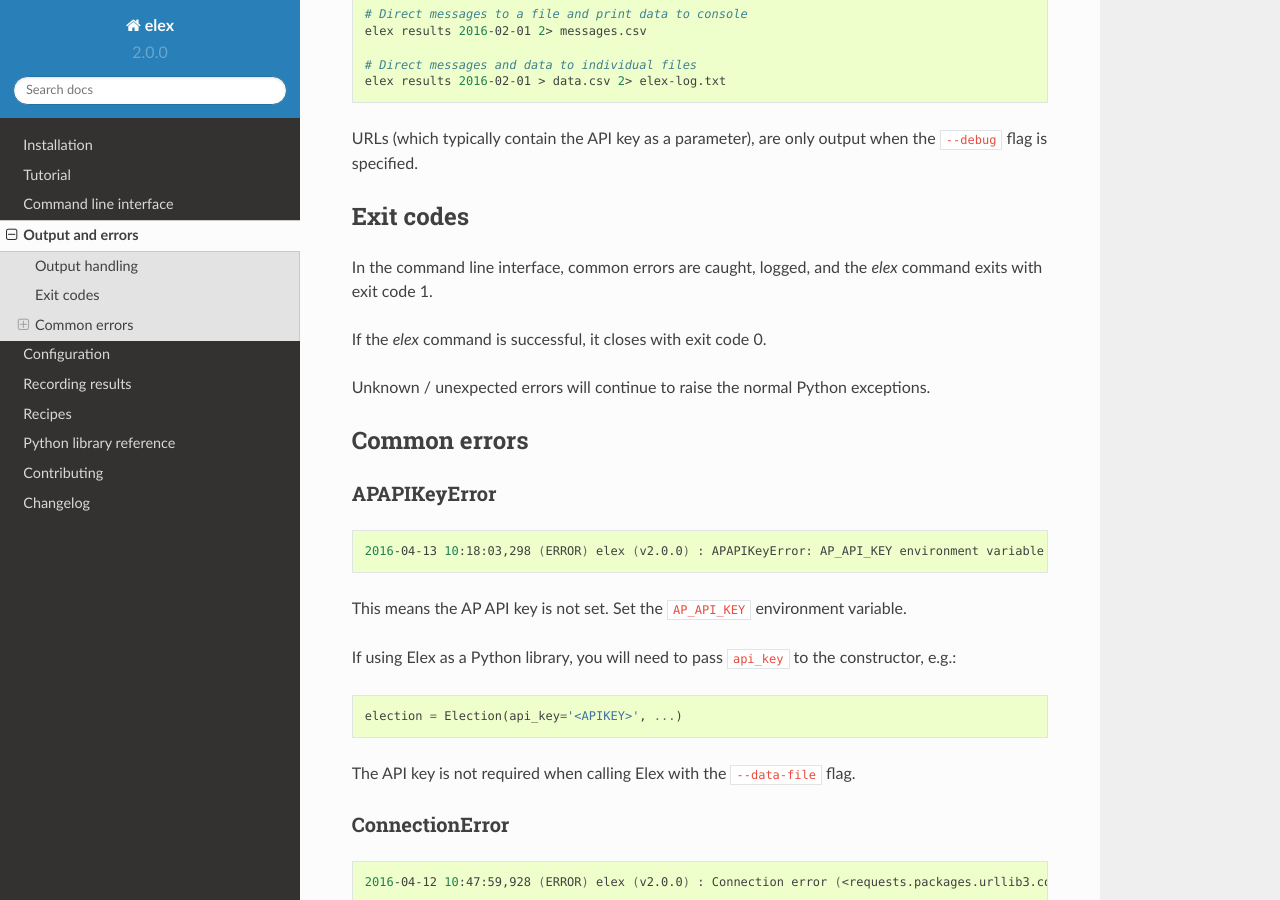
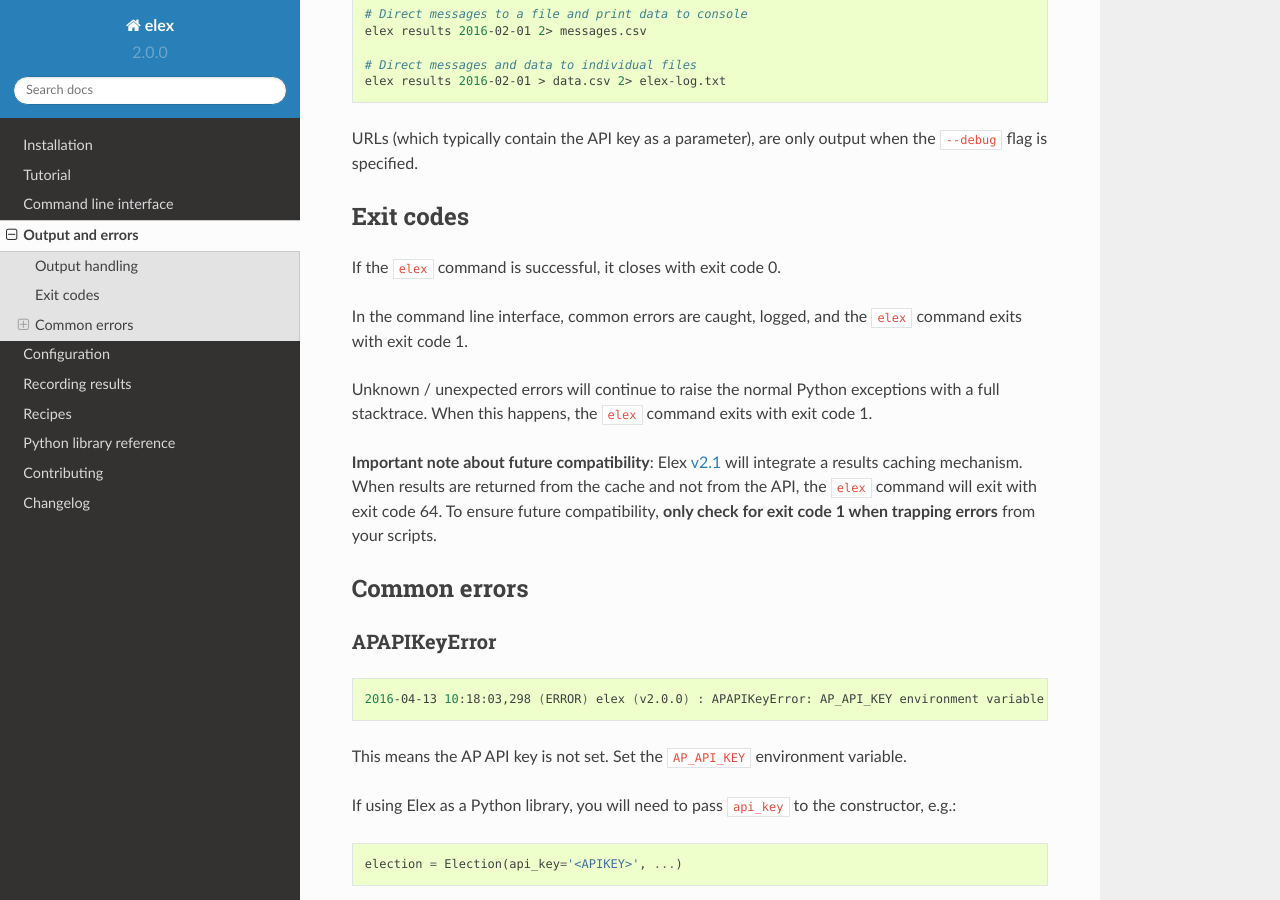
Before and after one commit to newsdev/elex, a Sphinx documentation site: the page built from docs/errors.rst, in a window 1280 px wide and 900 px high, scrolled down 321 px. Built offline with Sphinx 7.4.7 and the Read the Docs theme 2.0.0, drawn with Linux system fonts in a browser that asks for light colours.

Commit message:
add note about future exit codes

```diff
--- a/docs/errors.rst
+++ b/docs/errors.rst
@@ -27,12 +27,19 @@
 Exit codes
 ----------
 
+If the ``elex`` command is successful, it closes with exit code 0.
+
 In the command line interface, common errors are caught, logged, and the
-`elex` command exits with exit code 1.
+``elex`` command exits with exit code 1.
 
-If the `elex` command is successful, it closes with exit code 0.
+Unknown / unexpected errors will continue to raise the normal Python exceptions with
+a full stacktrace. When this happens, the ``elex`` command exits with exit code 1.
 
-Unknown / unexpected errors will continue to raise the normal Python exceptions.
+**Important note about future compatibility**: Elex `v2.1 <https://github.com/newsdev/elex/issues?q=is%3Aopen+is%3Aissue+milestone%3A2.1>`_
+will integrate a results caching mechanism. When results are returned from the cache and not from the API,
+the ``elex`` command will exit with exit code 64. To ensure future compatibility, **only check for exit code 1
+when trapping errors** from your scripts.
+
 
 -------------
 Common errors
```
